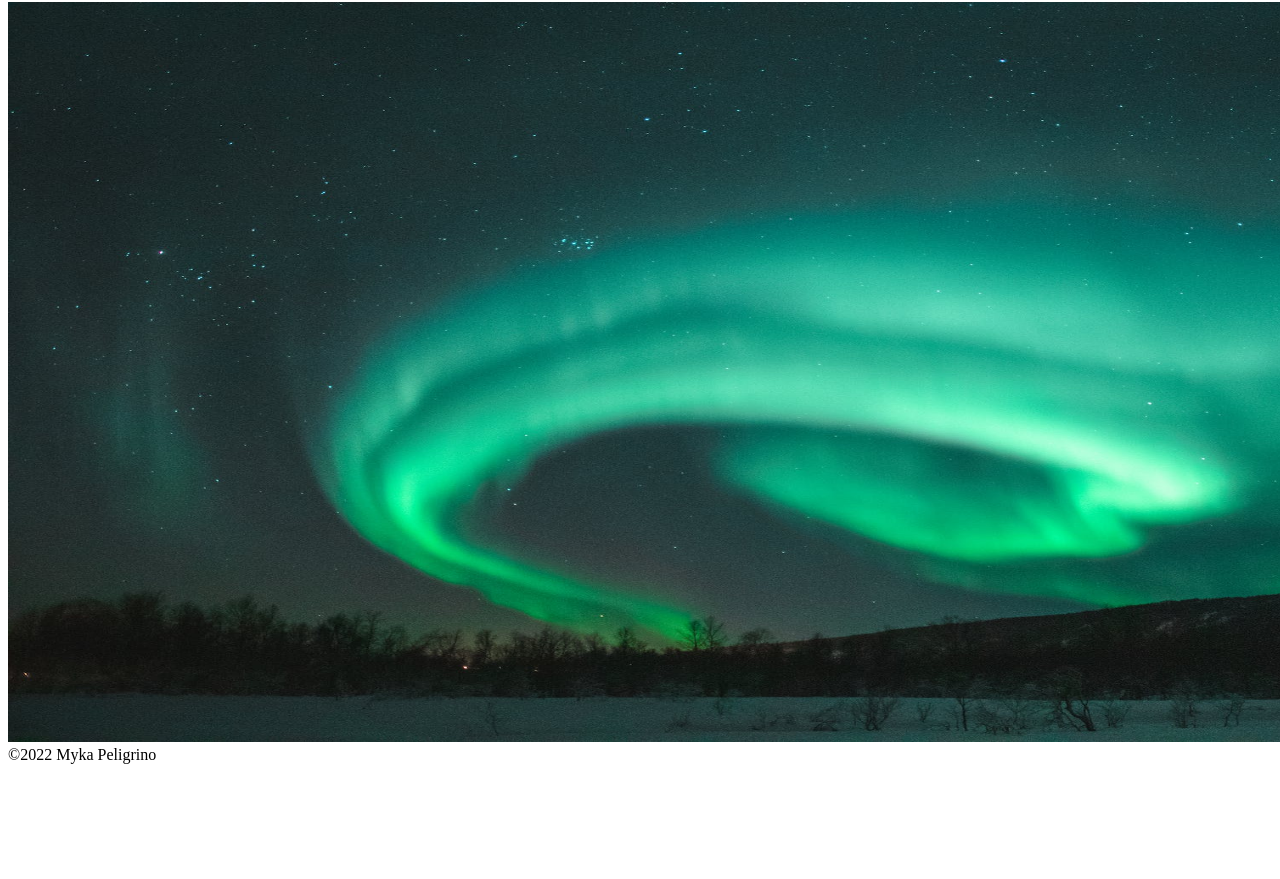
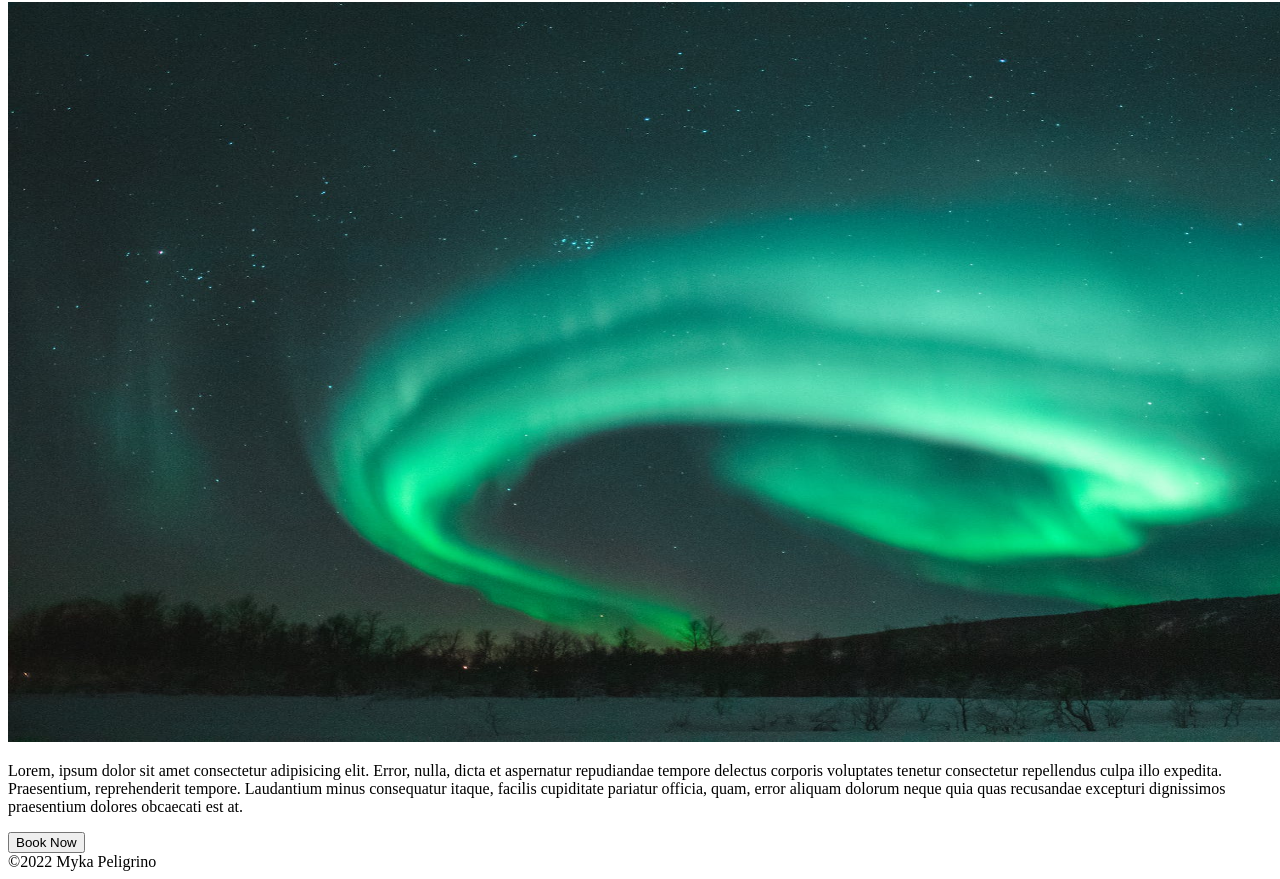
Before and after one commit to myka-p/cpnt260-a4, a plain HTML site: page index.html in a window 1280 px wide. Shown: the part 78-957 px from the top of the page. Before the commit the page ends 850 px from the top, so only its background shows below. Drawn offline with Linux system fonts and the light colour scheme.

Commit message:
basic elements added

```diff
--- a/index.html
+++ b/index.html
@@ -13,11 +13,15 @@
     <h1>Borealis</h1>
 
     <!-- call-to-action card -->
-    <div class="card">
+    <div class="hero">
       <img src="images/aurora-hero.jpeg" alt="aurora" width="1910" height="740">
 
+      <!-- paragraph -->
+      <p>Lorem, ipsum dolor sit amet consectetur adipisicing elit. Error, nulla, dicta et aspernatur repudiandae tempore delectus corporis voluptates tenetur consectetur repellendus culpa illo expedita. Praesentium, reprehenderit tempore. Laudantium minus consequatur itaque, facilis cupiditate pariatur officia, quam, error aliquam dolorum neque quia quas recusandae excepturi dignissimos praesentium dolores obcaecati est at.</p>
+
+      <!-- button -->
+      <a href="https://www.expedia.ca/"><button type="button">Book Now</button></a>
     </div>
-
   </header>
   <main>
 
```
Also changed, not shown: 1 other file.
